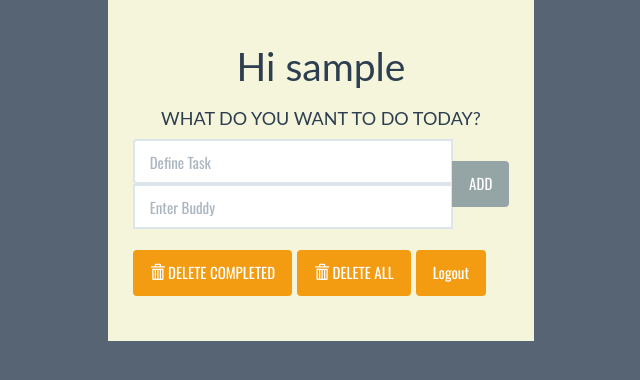
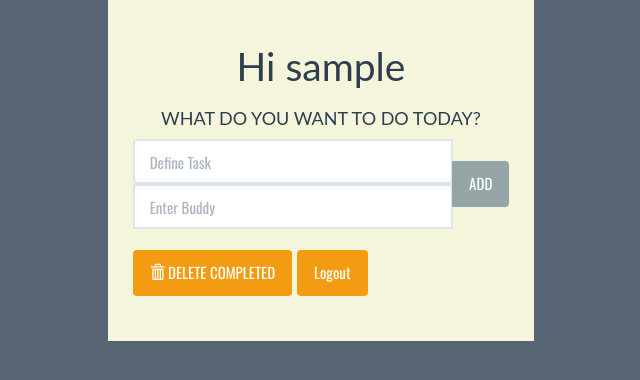
Before and after one commit to tardonly/NewsBytes, a Django app: page / in a window 1280 px wide. Shown: the part 129-509 px from the top of the page, without its empty margins (319-959 px from the left). Run offline with Django 3.2, Linux system fonts and the light colour scheme; the visitor is signed in with stand-in values (Sample User, id 1); data that the repository does not hold is empty; some libraries are stand-ins or nearby versions.

Commit message:
Update index.html

```diff
--- a/todo/templates/todo/index.html
+++ b/todo/templates/todo/index.html
@@ -48,14 +48,7 @@
 										<i class="glyphicon glyphicon-trash"></i> DELETE COMPLETED
 									</button>
                                 </a>
-                            </div>
-                            <div class="btn-group">
-                                <a href="{% url 'deleteall' %}">
-                                    <button type="button" class="btn btn-warning">
-										<i class="glyphicon glyphicon-trash"></i> DELETE ALL
-									</button>
-                                </a>
-                            </div>
+				</div>
                             <div class="btn-group">
                                 <a href="{% url 'logout' %}">
                                     <button type="button" class="btn btn-warning">Logout</button>
```
